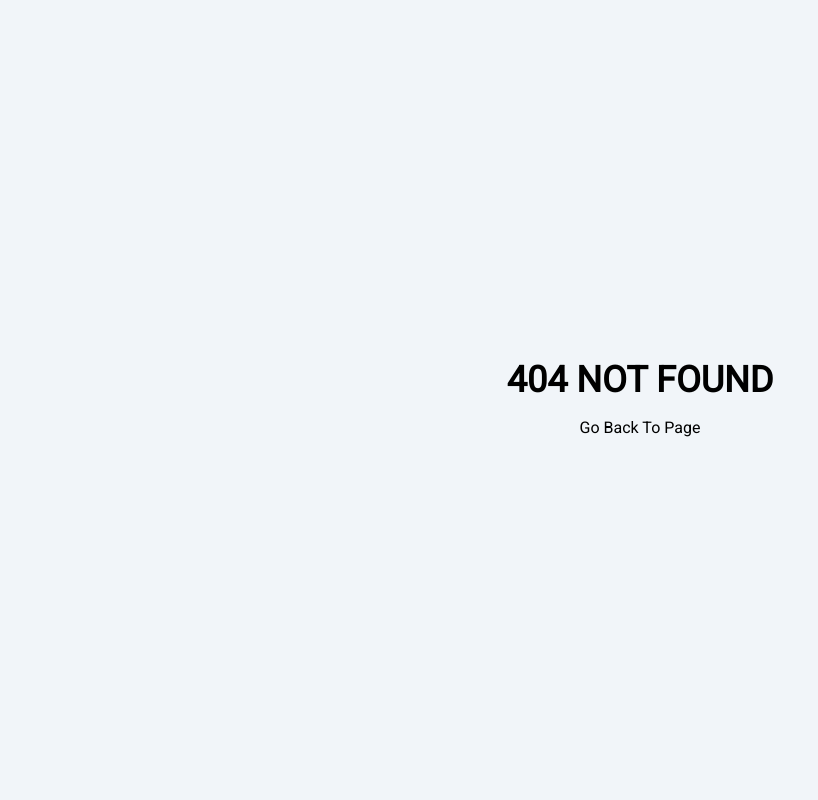
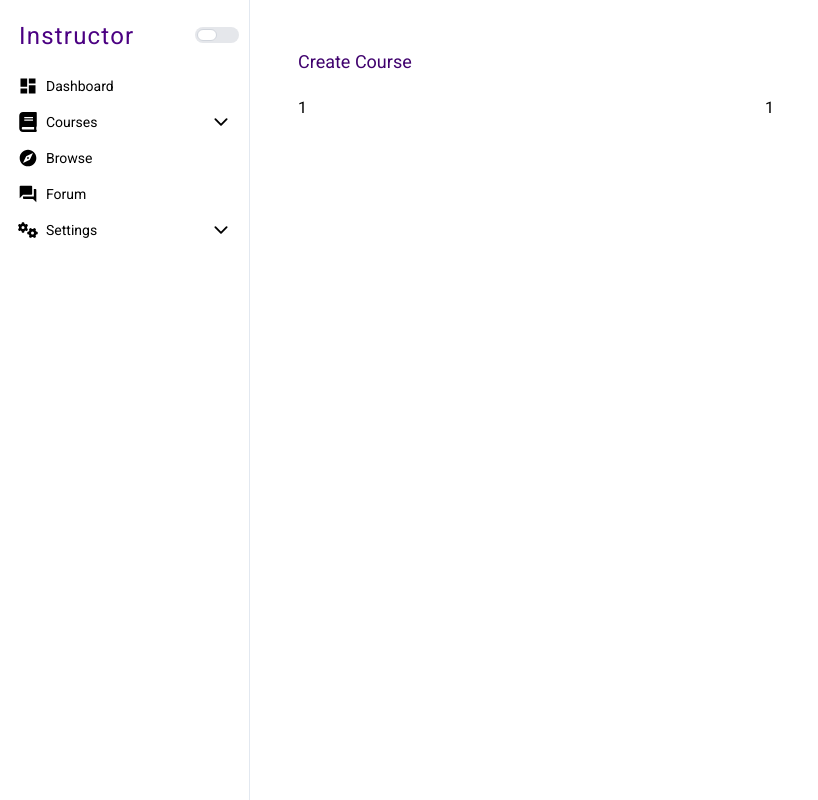
Before and after one commit to wardDward/educore_fe, a Next.js app: page /instructor/courses/create-course in a window 1280 px wide. Before the commit this address had no page. Shown: the whole page, without its empty margins (0-818 px from the left). Built offline with nearby package versions, Linux system fonts and the light colour scheme.

Commit message:
WIP: instructor couser/create page

```diff
--- /dev/null
+++ b/src/app/(instructor)/instructor/courses/create-course/page.tsx
@@ -0,0 +1,25 @@
+import React from "react";
+
+function Home() {
+  return (
+    <div className="p-[40px]">
+      <div className="flex items-center justify-between">
+        <h2 className="text-lg text-darkPurpleIndigo">Create Course</h2>
+      </div>
+      <div className="w-full mt-[20px]">
+        <form action="">
+          <div className="grid grid-cols-1 lg:grid-cols-2">
+            <div className="col-span-2 lg:col-span-1">
+              1
+            </div>
+            <div className="col-span-2 lg:col-span-1">
+              1
+            </div>
+          </div>
+        </form>
+      </div>
+    </div>
+  );
+}
+
+export default Home;
--- /dev/null
+++ b/src/app/(instructor)/instructor/courses/page.tsx
@@ -0,0 +1,14 @@
+import React from 'react'
+import Link from 'next/link'
+function Home() {
+  return (
+    <div className='p-[40px]'>
+      <div className='flex items-center justify-between'>
+          <h2 className='text-lg text-darkPurpleIndigo'>Your Courses</h2>
+          <Link href="/instructor/courses/create-course" className='text-xs text-white bg-purpleIndigo rounded-md p-2 hover:bg-darkPurpleIndigo cursor-pointer'>Create Course</Link>
+      </div>
+    </div>
+  )
+}
+
+export default Home
--- a/src/app/(instructor)/instructor/page.tsx
+++ b/src/app/(instructor)/instructor/page.tsx
@@ -28,4 +28,4 @@ function Index() {
   );
 }
 
-export default Index;
+export default Home;
--- a/src/app/(learners)/browses/page.tsx
+++ b/src/app/(learners)/browses/page.tsx
@@ -4,7 +4,7 @@ import ProductData from '@/app/_data/data.json';
 import Card from '@/app/_components/cards/Card';
 import SelectForm from "../_components/forms/SelectForm";
 
-function Browse() {
+function Home() {
   return (
     <section>
       <div className="w-full px-4 md:px-6 py-3">
@@ -47,4 +47,4 @@ function Browse() {
   );
 }
 
-export default Browse;
+export default Home;
--- a/src/app/(learners)/forums/page.tsx
+++ b/src/app/(learners)/forums/page.tsx
@@ -1,7 +1,7 @@
 import React from "react";
 import { tabs } from "@/app/_data/tab";
 import Link from "next/link"
-function Forum() {
+function Home() {
   return (
     <div className="p-4">
       <div className="flex items-center justify-between">
@@ -63,4 +63,4 @@ function Forum() {
   );
 }
 
-export default Forum;
+export default Home;
```
